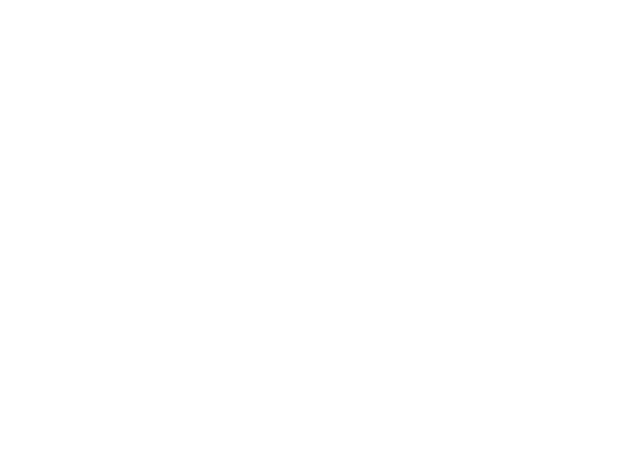
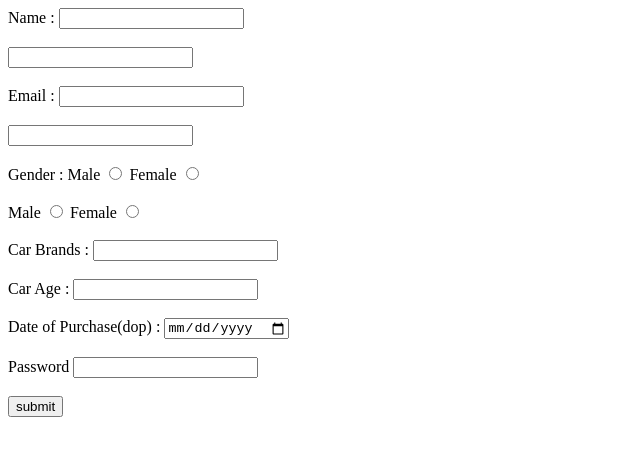
Before and after one commit to acciojob/car-insurance-form-prudhvigana, a website: page main.html in a window 1280 px wide. Shown: the whole page, without its empty margins (0-640 px from the left). Drawn offline with Linux system fonts and the light colour scheme.

Commit message:
created a submission

```diff
--- a/main.html
+++ b/main.html
@@ -8,6 +8,35 @@
 
 <body>
 	<!-- the entire body must be written by student -->
+	<form>
+		<label id=#name>Name : </label>
+		<input type="text" id="#name" name="username"  ><br><br>
+		<input type="text" id="#name" name="username" required ><br><br>
+		<label id="#email">Email : </label>
+		<input type="email" id="#email"  ><br><br>
+		<input type="email" id="#email" required ><br><br>
+		<owner>Gender : </owner>
+		<label id="male">Male</label>
+		<input type="radio" name="gender" id="male">
+		<label id="female">Female</label>
+		<input type="radio" name="gender" id="female"><br><br>
+		<label id="#male">Male</label>
+		<input type="radio" name="gender" id="#male">
+		<label id="#female">Female</label>
+		<input type="radio" name="gender" id="#female"><br><br>
+		<label id="#cars">Car Brands : </label>
+		<input type="text" id="#cars"><br><br>
+		<label id="#carage">Car Age : </label>
+		<input type="number" id="#carage"><br><br>
+		<label id="#dop">Date of Purchase(dop) : </label>
+		<input type="date" id="#dop"><br><br>
+		<label id="password">Password</label>
+		<input type="password" id="password"><br><br>
+		<button type="submit" form="form1" value="">submit</button>
+
+
+
+	</form>
     <script type="text/javascript" src="./script.js">
 </script>
 
```
